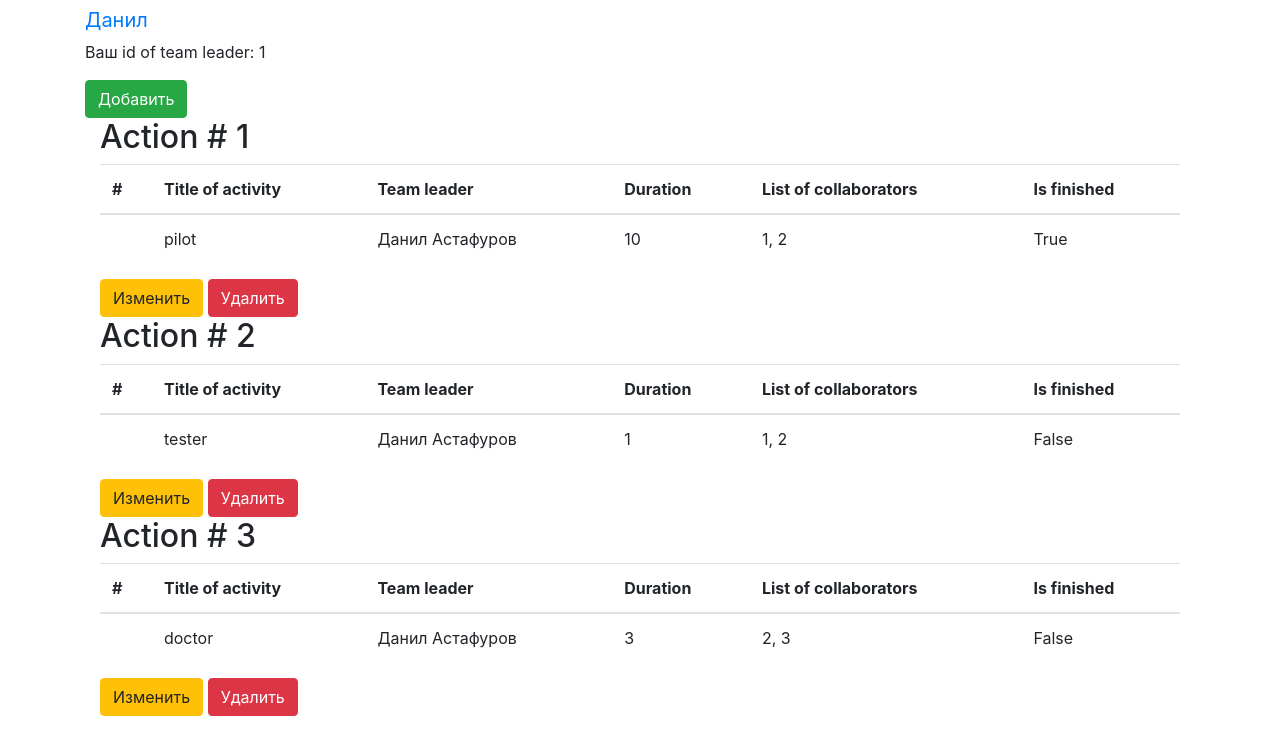
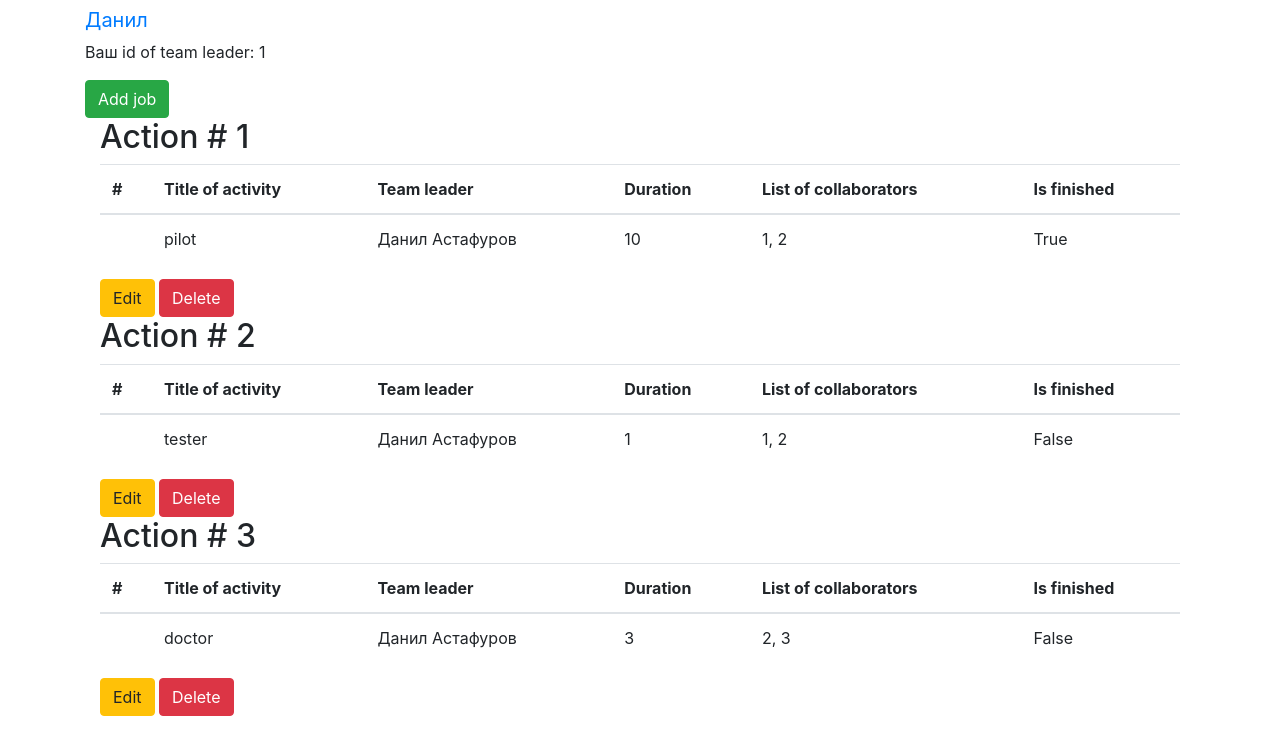
Before and after one commit to danil31219as/projects, a Flask app: page / in a window 1280 px wide. Shown: the part 56-800 px from the top of the page. Run offline with Flask 2, Linux system fonts and the light colour scheme; a user stored in the database is signed in; data comes from the database, SQL or seed files in the repository; some libraries are stand-ins or nearby versions.

Commit message:
приложение (кнопки)

```diff
--- a/templates/start.html
+++ b/templates/start.html
@@ -3,7 +3,7 @@
 {% if current_user.is_authenticated %}
     <a class="navbar-brand" href="/logout">{{ current_user.name}}</a>
 <p>Ваш id of team leader: {{current_user.id }}</p>
-    <a class="btn btn-success" href="/add_job">Добавить</a>
+    <a class="btn btn-success" href="/add_job">Add job</a>
 {% else %}
     <p>
         <a class="btn btn-primary " href="/register">Зарегистрироваться</a>
--- a/templates/table.html
+++ b/templates/table.html
@@ -34,8 +34,8 @@
         </table>
 {% if current_user.is_authenticated and current_user.id == job.team_leader %}
     <div>
-        <a href="/jobs/{{ job.id }}" class="btn btn-warning">Изменить</a>
-        <a href="/jobs_delete/{{ job.id }}" class="btn btn-danger">Удалить</a>
+        <a href="/jobs/{{ job.id }}" class="btn btn-warning">Edit</a>
+        <a href="/jobs_delete/{{ job.id }}" class="btn btn-danger">Delete</a>
     </div>
 {% endif %}
         {% endfor %}
```
